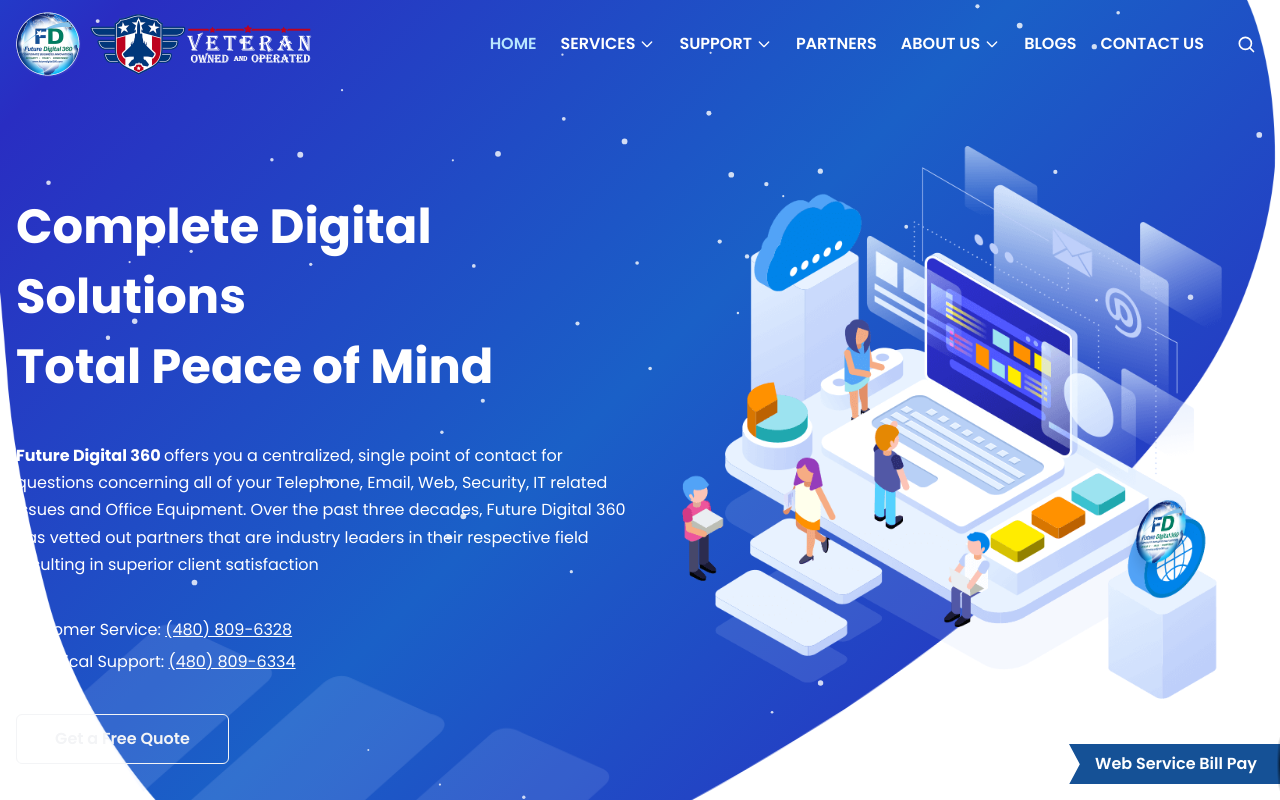
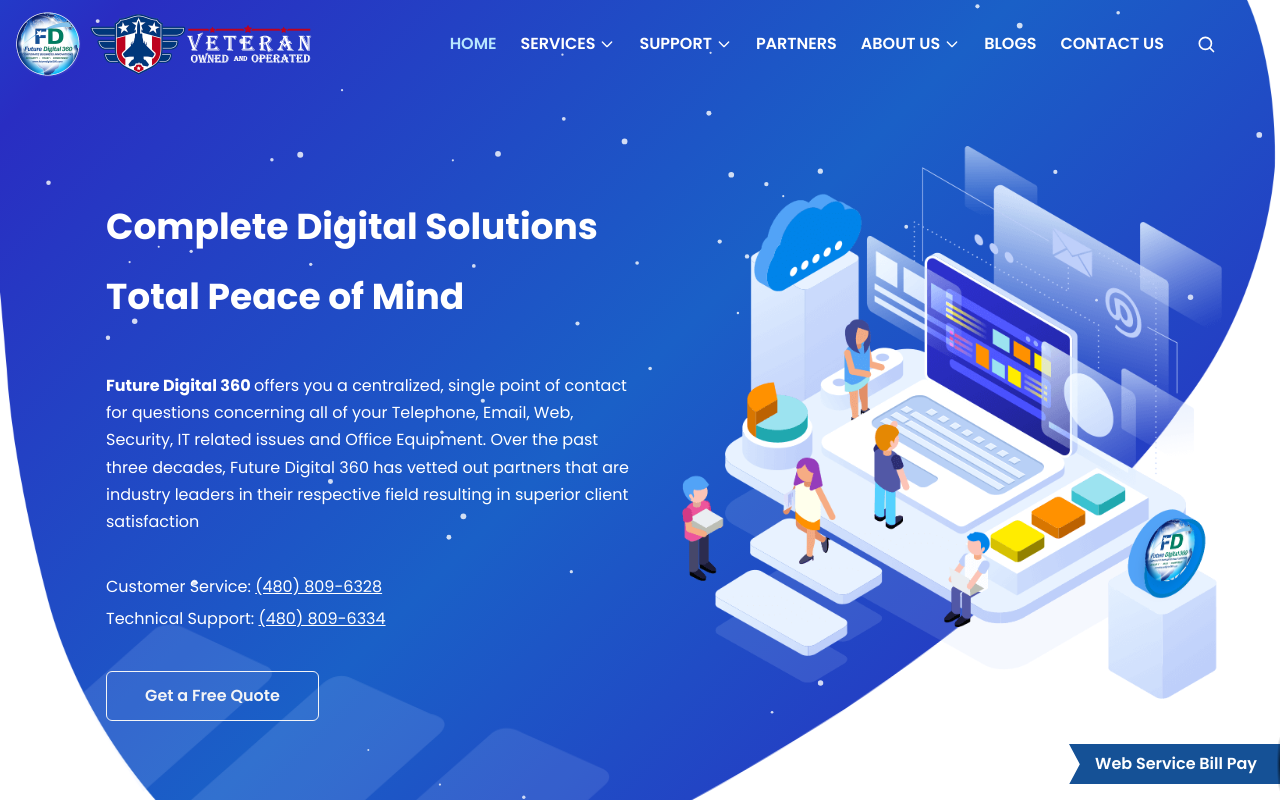
Before and after one commit to adminfd360/futuredigital360, a Next.js app: page / in a window 1280 px wide. Shown: the top 800 px of the page. Built offline with nearby package versions, Linux system fonts and the light colour scheme.

Commit message:
fix banner text position small screen

```diff
--- a/src/containers/Header/Navigation.tsx
+++ b/src/containers/Header/Navigation.tsx
@@ -111,7 +111,7 @@
   };
 
   return (
-    <nav className="relative">
+    <nav className="relative -left-10 2xl:-left-0">
       <ul className="items-center gap-4 xl:gap-6 text-white uppercase font-semibold hidden lg:flex">
         {navigation.map((item) => (
           <li
@@ -204,7 +204,7 @@
             aria-controls="header-search-panel"
             className={cx(
               "flex items-center justify-center w-9 h-9 rounded-full transition-colors duration-300 cursor-pointer hover:text-sky-300",
-              searchOpen && "text-sky-200 bg-white/10"
+              searchOpen && "text-sky-200 bg-white/10",
             )}
           >
             <svg
@@ -254,20 +254,20 @@
           className={cx(
             "absolute h-[2px] w-full top-0 bottom-0 left-0 m-auto transition-all duration-300 -translate-y-2.5 bg-white",
             open &&
-              "[transform:translatex(3.5px)_rotate(-135deg)] w-[28px] -bottom-[20px]"
+              "[transform:translatex(3.5px)_rotate(-135deg)] w-[28px] -bottom-[20px]",
           )}
         ></div>
         <div
           className={cx(
             "absolute h-[2px] w-full top-0 bottom-0 left-0 m-auto transition-all duration-300 bg-white",
-            open && "scale-0"
+            open && "scale-0",
           )}
         ></div>
         <div
           className={cx(
             "absolute h-[2px] w-full top-0 bottom-0 left-0 m-auto transition-all duration-300 translate-y-2.5 bg-white",
             open &&
-              "[transform:translatex(3.5px)_rotate(135deg)] w-[28px] bottom-[20px]"
+              "[transform:translatex(3.5px)_rotate(135deg)] w-[28px] bottom-[20px]",
           )}
         ></div>
       </div>
--- a/src/views/Home/Banner.tsx
+++ b/src/views/Home/Banner.tsx
@@ -29,10 +29,10 @@
       <Section className="relative z-10 !pt-20 lg:!pt-48">
         <AnimateDiv>
           <div className="grid grid-cols-1 lg:grid-cols-2 lg:px-[120px] xl:px-0">
-            <div className="flex flex-col gap-6 lg:gap-10 text-white order-2 lg:order-1">
+            <div className="flex flex-col gap-6 lg:gap-10 text-white order-2 lg:order-1 max-[1368px]:pl-[90px]">
               <Text
                 as={"h1"}
-                className="font-bold text-2xl lg:text-5xl leading-[40px] lg:leading-[70px]"
+                className="font-bold text-2xl lg:text-4xl 2xl:text-5xl leading-[40px] lg:leading-[70px]"
               >
                 Complete Digital Solutions <br />
                 Total Peace of Mind
@@ -74,7 +74,7 @@
               />
               <Image
                 src={logo}
-                className="absolute bottom-[201px] right-[71px] w-[65px] h-auto drop-shadow-xl [transform:perspective(998px)_rotateY(-43deg)_rotateX(16deg)_rotateZ(-4.5deg)_skewX(-4deg)] [transform-origin:center]"
+                className="absolute bottom-[183px] 2xl:bottom-[201px] right-[62px] 2xl:right-[71px] w-[65px] h-auto drop-shadow-xl [transform:perspective(998px)_rotateY(-43deg)_rotateX(16deg)_rotateZ(-4.5deg)_skewX(-4deg)] [transform-origin:center]"
                 alt="logo"
               />
             </div>
```
